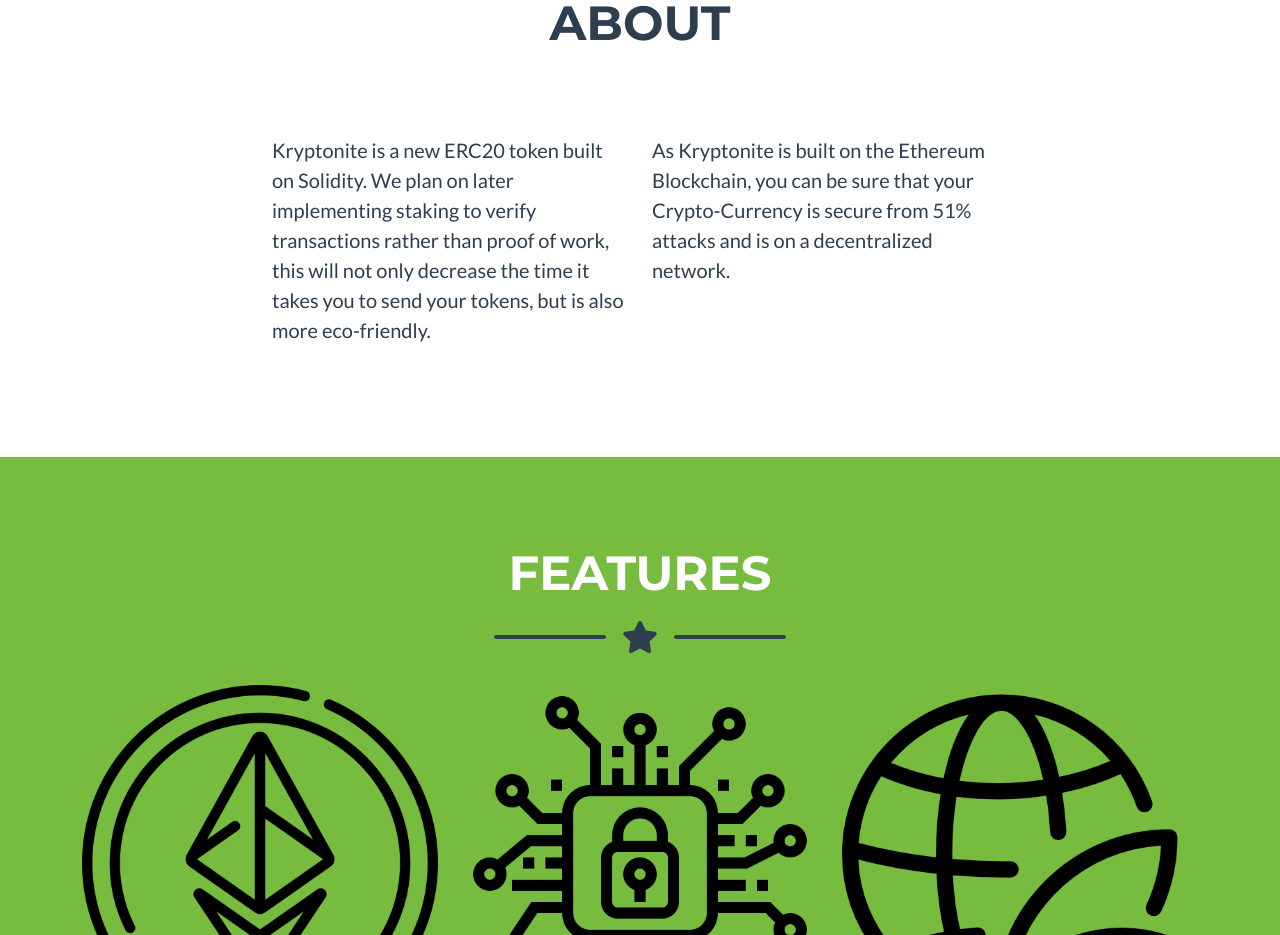
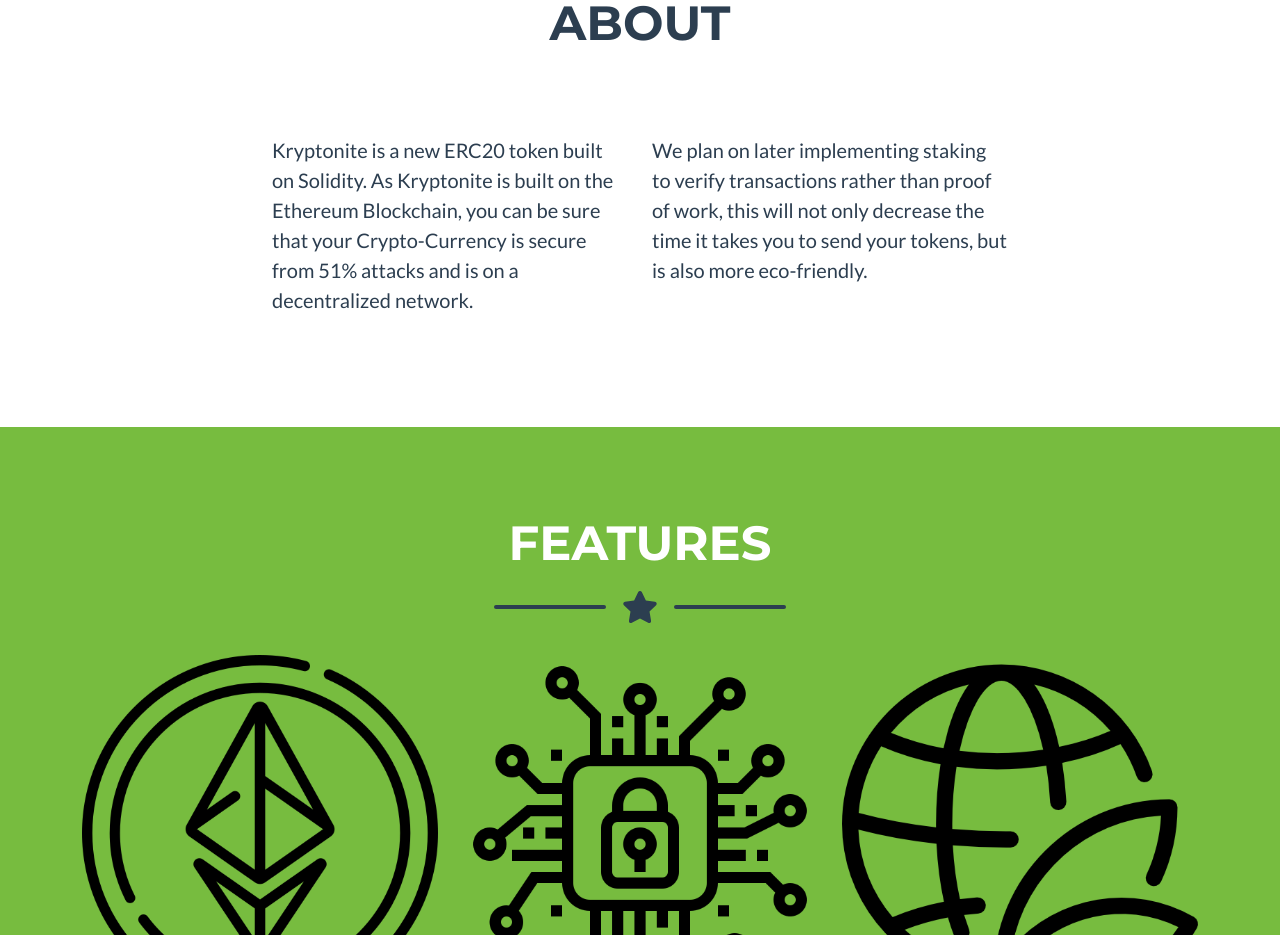
Before and after one commit to KryptoniteCoin/Kryptonite, a plain HTML site: page index.html in a window 1280 px wide. Shown: the part 1047-1982 px from the top of the page. Drawn offline with nearby package versions, Linux system fonts and the light colour scheme.

Commit message:
Update index.html

```diff
--- a/index.html
+++ b/index.html
@@ -62,8 +62,8 @@
                 </div>
                 <!-- About Section Content-->
                 <div class="row">
-                    <div class="col-lg-4 ms-auto"><p class="lead">Kryptonite is a new ERC20 token built on Solidity. We plan on later implementing staking to verify transactions rather than proof of work, this will not only decrease the time it takes you to send your tokens, but is also more eco-friendly.</p></div>
-                    <div class="col-lg-4 me-auto"><p class="lead">As Kryptonite is built on the Ethereum Blockchain, you can be sure that your Crypto-Currency is secure from 51% attacks and is on a decentralized network.</p></div>
+                    <div class="col-lg-4 ms-auto"><p class="lead">Kryptonite is a new ERC20 token built on Solidity. As Kryptonite is built on the Ethereum Blockchain, you can be sure that your Crypto-Currency is secure from 51% attacks and is on a decentralized network.</p></div>
+                    <div class="col-lg-4 me-auto"><p class="lead">                        We plan on later implementing staking to verify transactions rather than proof of work, this will not only decrease the time it takes you to send your tokens, but is also more eco-friendly.</p></div>
                 </div>
             </div>
         </section>
```
